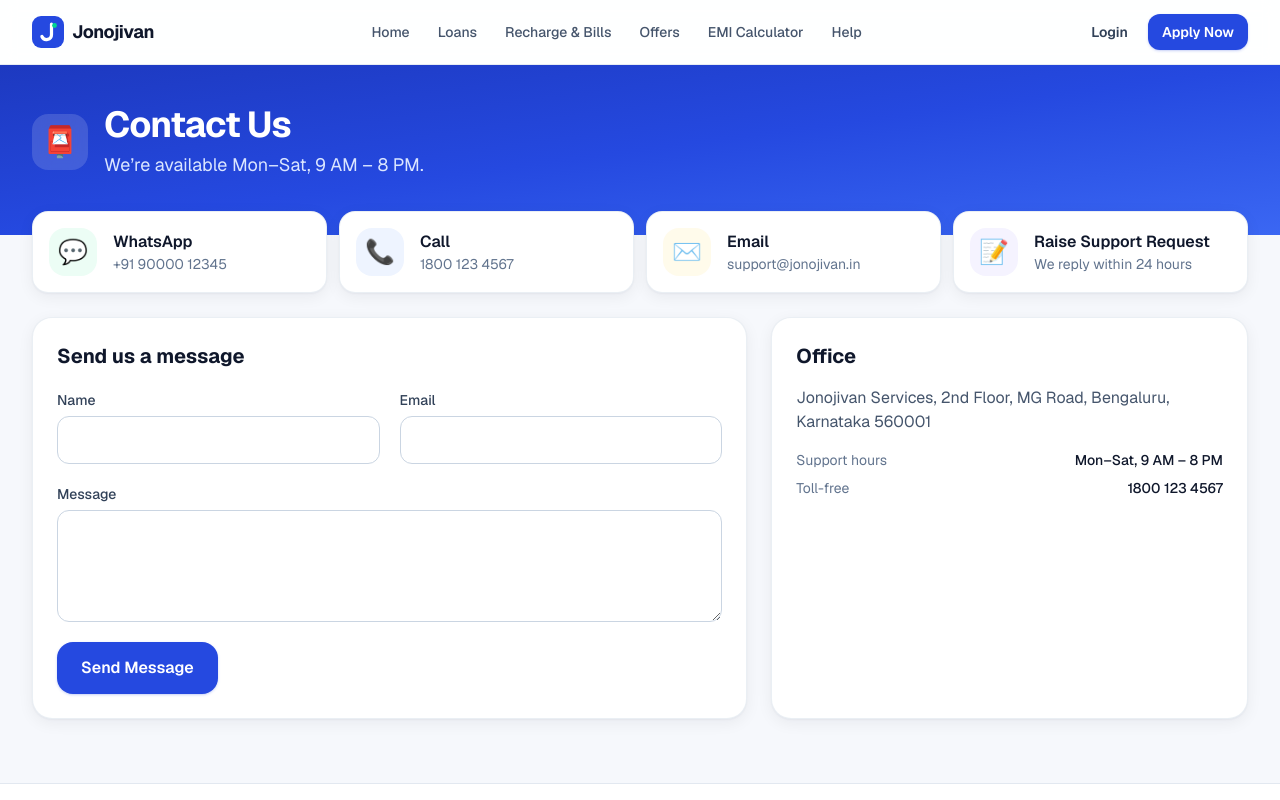
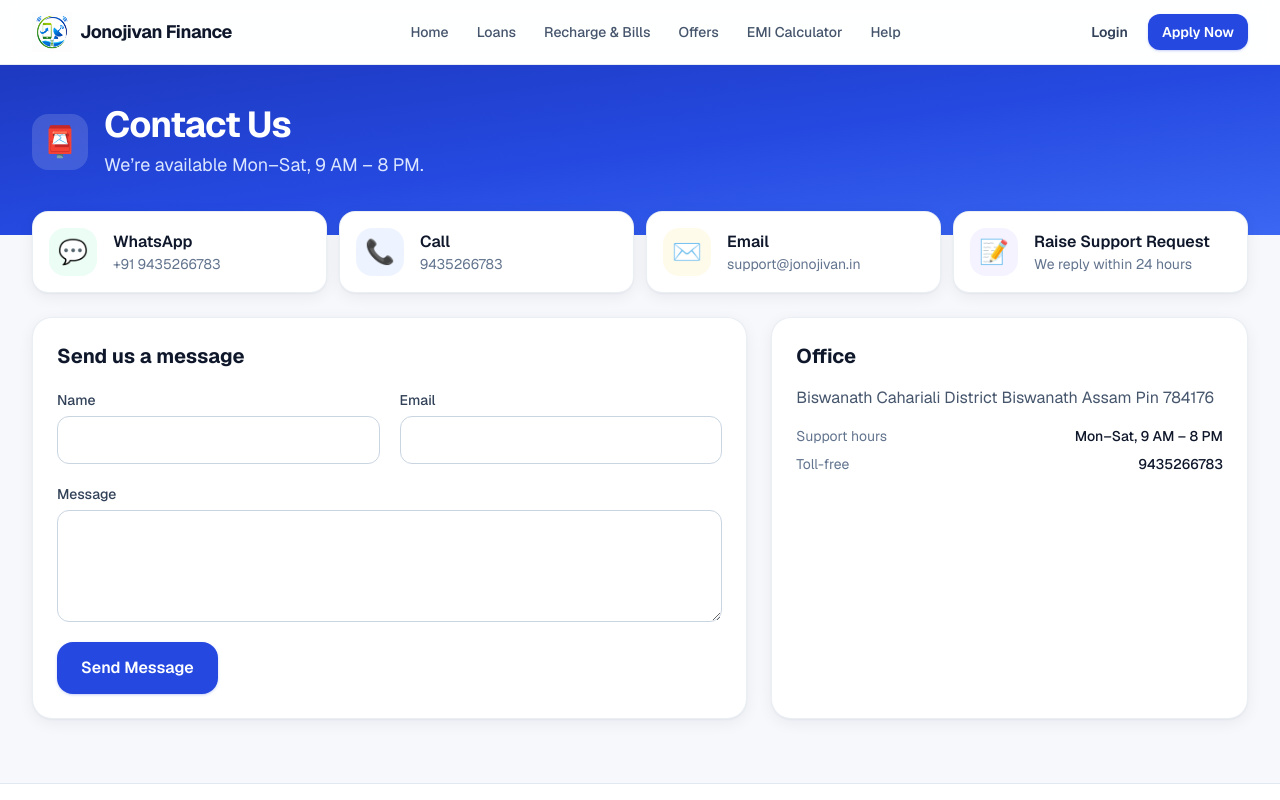
Before and after one commit to niks-nikhil-anand/Jonojivan_finance_recharge_loan, a Next.js app: page /contact in a window 1280 px wide. Shown: the top 800 px of the page. Built offline with nearby package versions, Linux system fonts and the light colour scheme.

Commit message:
feat: add micro finance loan product and update site branding and contact info

```diff
--- a/components/layout/Logo.tsx
+++ b/components/layout/Logo.tsx
@@ -1,23 +1,12 @@
 import Link from "next/link";
+import Image from "next/image";
 import { cn } from "@/lib/cn";
 
-export function Logo({ className, inverted }: { className?: string; inverted?: boolean }) {
+export function Logo({ className }: { className?: string }) {
   return (
     <Link href="/" className={cn("flex items-center gap-2", className)} aria-label="Jonojivan home">
-      <svg viewBox="0 0 32 32" className="size-8 shrink-0" aria-hidden="true">
-        <rect width="32" height="32" rx="9" className={inverted ? "fill-white" : "fill-brand-600"} />
-        <path
-          d="M19.5 8v10.5a5 5 0 0 1-9.6 2"
-          fill="none"
-          strokeWidth="3.2"
-          strokeLinecap="round"
-          className={inverted ? "stroke-brand-600" : "stroke-white"}
-        />
-        <circle cx="22.5" cy="9.5" r="2.4" className="fill-emerald-400" />
-      </svg>
-      <span className={cn("text-lg font-bold tracking-tight", inverted ? "text-white" : "text-slate-900")}>
-        Jonojivan
-      </span>
+      <Image src="/logo.png" alt="Jonojivan" width={40} height={40} className="size-10 shrink-0" />
+      <span className="text-lg font-bold tracking-tight text-slate-900">Jonojivan Finance</span>
     </Link>
   );
 }
--- a/lib/data/navigation.ts
+++ b/lib/data/navigation.ts
@@ -84,12 +84,12 @@ export const footerNav: { title: string; items: NavItem[] }[] = [
 ];
 
 export const contactInfo = {
-  phone: "1800 123 4567",
-  phoneHref: "tel:18001234567",
-  whatsapp: "+91 90000 12345",
-  whatsappHref: "https://wa.me/919000012345",
+  phone: "9435266783",
+  phoneHref: "tel:9435266783",
+  whatsapp: "+91 9435266783",
+  whatsappHref: "https://wa.me/919435266783",
   email: "support@jonojivan.in",
   emailHref: "mailto:support@jonojivan.in",
   hours: "Mon–Sat, 9 AM – 8 PM",
-  address: "Jonojivan Services, 2nd Floor, MG Road, Bengaluru, Karnataka 560001",
+  address: "Biswanath Cahariali District Biswanath Assam Pin 784176",
 };
```
